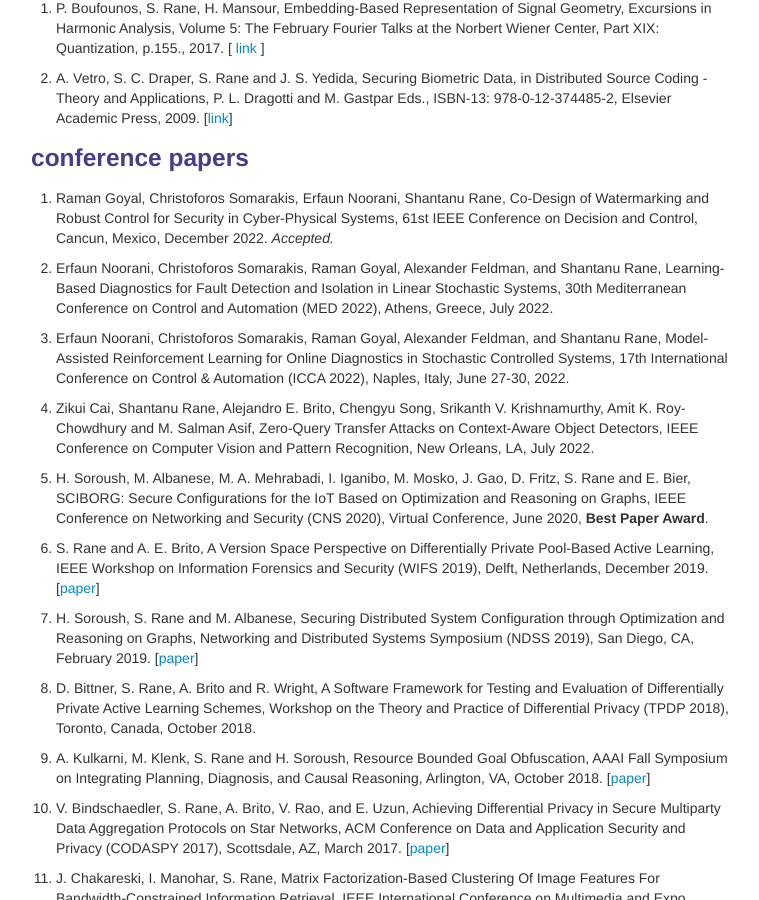
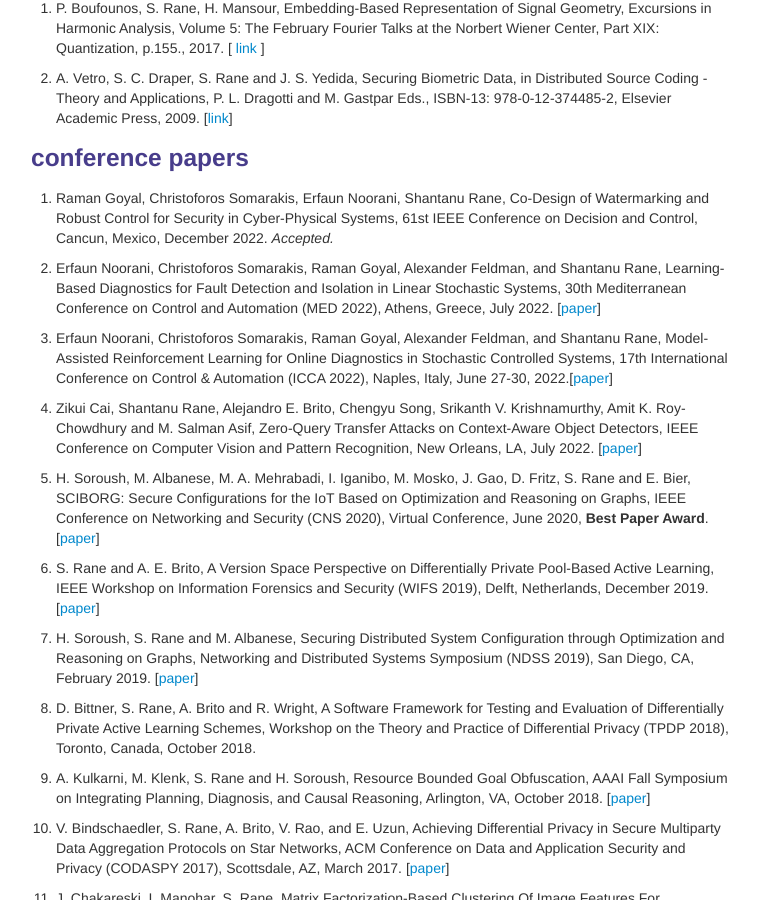
Before and after one commit to shantanudrane/shantanudrane.github.io, a Jekyll site: the page built from pages/pubs.md, in a window 1280 px wide and 900 px high, scrolled down 1256 px. Shown: the whole window, without its empty margins (259-1018 px from the left). Built offline with Jekyll 4.4.1, drawn with Linux system fonts in a browser that asks for light colours.

Commit message:
Inserted links to paper files

```diff
--- a/pages/pubs.md
+++ b/pages/pubs.md
@@ -50,10 +50,15 @@ description: Shantanu Rane's publications
 ### <a name="conferences"></a>conference papers
 <ol>
 <li><p>Raman Goyal, Christoforos Somarakis, Erfaun Noorani, Shantanu Rane, Co-Design of Watermarking and Robust Control for Security in Cyber-Physical Systems, 61st IEEE Conference on Decision and Control, Cancun, Mexico, December 2022. <i>Accepted.</i></p></li>
-<li><p>Erfaun Noorani, Christoforos Somarakis, Raman Goyal, Alexander Feldman, and Shantanu Rane, Learning-Based Diagnostics for Fault Detection and Isolation in Linear Stochastic Systems, 30th Mediterranean Conference on Control and Automation (MED 2022), Athens, Greece, July 2022.</p></li>
-<li><p>Erfaun Noorani, Christoforos Somarakis, Raman Goyal, Alexander Feldman, and Shantanu Rane, Model-Assisted Reinforcement Learning for Online Diagnostics in Stochastic Controlled Systems, 17th International Conference on Control & Automation (ICCA 2022), Naples, Italy, June 27-30, 2022.</p></li>
-<li><p>Zikui Cai, Shantanu Rane, Alejandro E. Brito, Chengyu Song, Srikanth V. Krishnamurthy, Amit K. Roy-Chowdhury and M. Salman Asif, Zero-Query Transfer Attacks on Context-Aware Object Detectors, IEEE Conference on Computer Vision and Pattern Recognition, New Orleans, LA, July 2022.</p></li>
-<li><p>H. Soroush, M. Albanese, M. A. Mehrabadi, I. Iganibo, M. Mosko, J. Gao, D. Fritz, S. Rane and E. Bier, SCIBORG: Secure Configurations for the IoT Based on Optimization and Reasoning on Graphs, IEEE Conference on Networking and Security (CNS 2020), Virtual Conference, June 2020, <b>Best Paper Award</b>.</p></li>
+
+<li><p>Erfaun Noorani, Christoforos Somarakis, Raman Goyal, Alexander Feldman, and Shantanu Rane, Learning-Based Diagnostics for Fault Detection and Isolation in Linear Stochastic Systems, 30th Mediterranean Conference on Control and Automation (MED 2022), Athens, Greece, July 2022. [<a href = "../assets/docs/noorani22med.pdf">paper</a>]</p></li>
+
+<li><p>Erfaun Noorani, Christoforos Somarakis, Raman Goyal, Alexander Feldman, and Shantanu Rane, Model-Assisted Reinforcement Learning for Online Diagnostics in Stochastic Controlled Systems, 17th International Conference on Control & Automation (ICCA 2022), Naples, Italy, June 27-30, 2022.[<a href = "../assets/docs/noorani22icca.pdf">paper</a>]</p></li>
+
+<li><p>Zikui Cai, Shantanu Rane, Alejandro E. Brito, Chengyu Song, Srikanth V. Krishnamurthy, Amit K. Roy-Chowdhury and M. Salman Asif, Zero-Query Transfer Attacks on Context-Aware Object Detectors, IEEE Conference on Computer Vision and Pattern Recognition, New Orleans, LA, July 2022. [<a href = "../assets/docs/cai22cvpr.pdf">paper</a>]</p></li>
+
+<li><p>H. Soroush, M. Albanese, M. A. Mehrabadi, I. Iganibo, M. Mosko, J. Gao, D. Fritz, S. Rane and E. Bier, SCIBORG: Secure Configurations for the IoT Based on Optimization and Reasoning on Graphs, IEEE Conference on Networking and Security (CNS 2020), Virtual Conference, June 2020, <b>Best Paper Award</b>. [<a href = "../assets/docs/soroush20cns.pdf">paper</a>]</p></li>
+
 <li><p>S. Rane and A. E. Brito, A Version Space Perspective on Differentially Private Pool-Based Active Learning, IEEE Workshop on Information Forensics and Security (WIFS 2019), Delft, Netherlands, December 2019. [<a href="../assets/docs/rane19wifs.pdf">paper</a>]</p></li>
 <li><p>H. Soroush, S. Rane and M. Albanese, Securing Distributed System Configuration through Optimization and Reasoning on Graphs, Networking and Distributed Systems Symposium (NDSS 2019), San Diego, CA, February 2019. [<a href = "../assets/docs/soroush19ndss-poster.pdf">paper</a>]</p></li>
 <li><p>D. Bittner, S. Rane, A. Brito and R. Wright, A Software Framework for Testing and Evaluation of Differentially Private Active Learning Schemes, Workshop on the Theory and Practice of Differential Privacy (TPDP 2018), Toronto, Canada, October 2018.</p></li>
```
